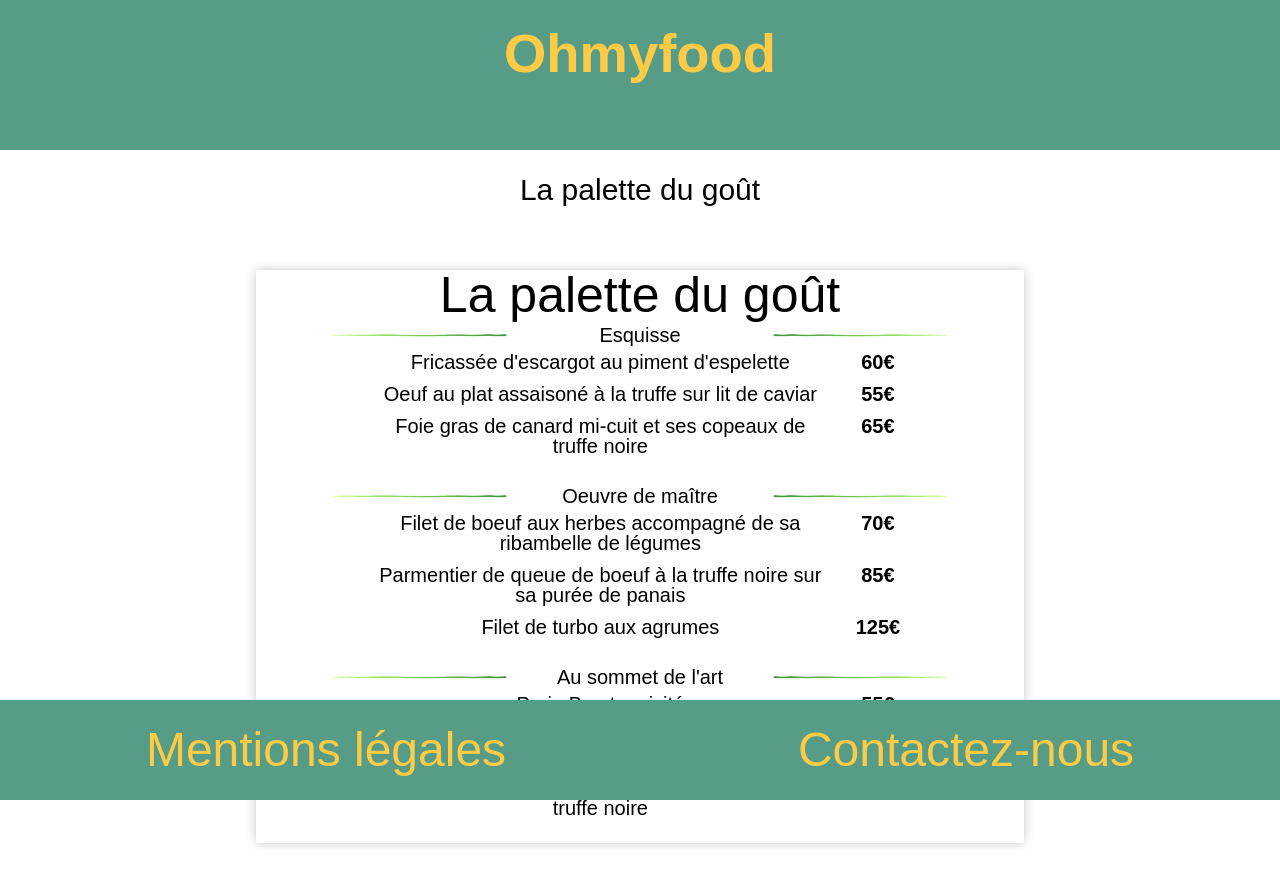
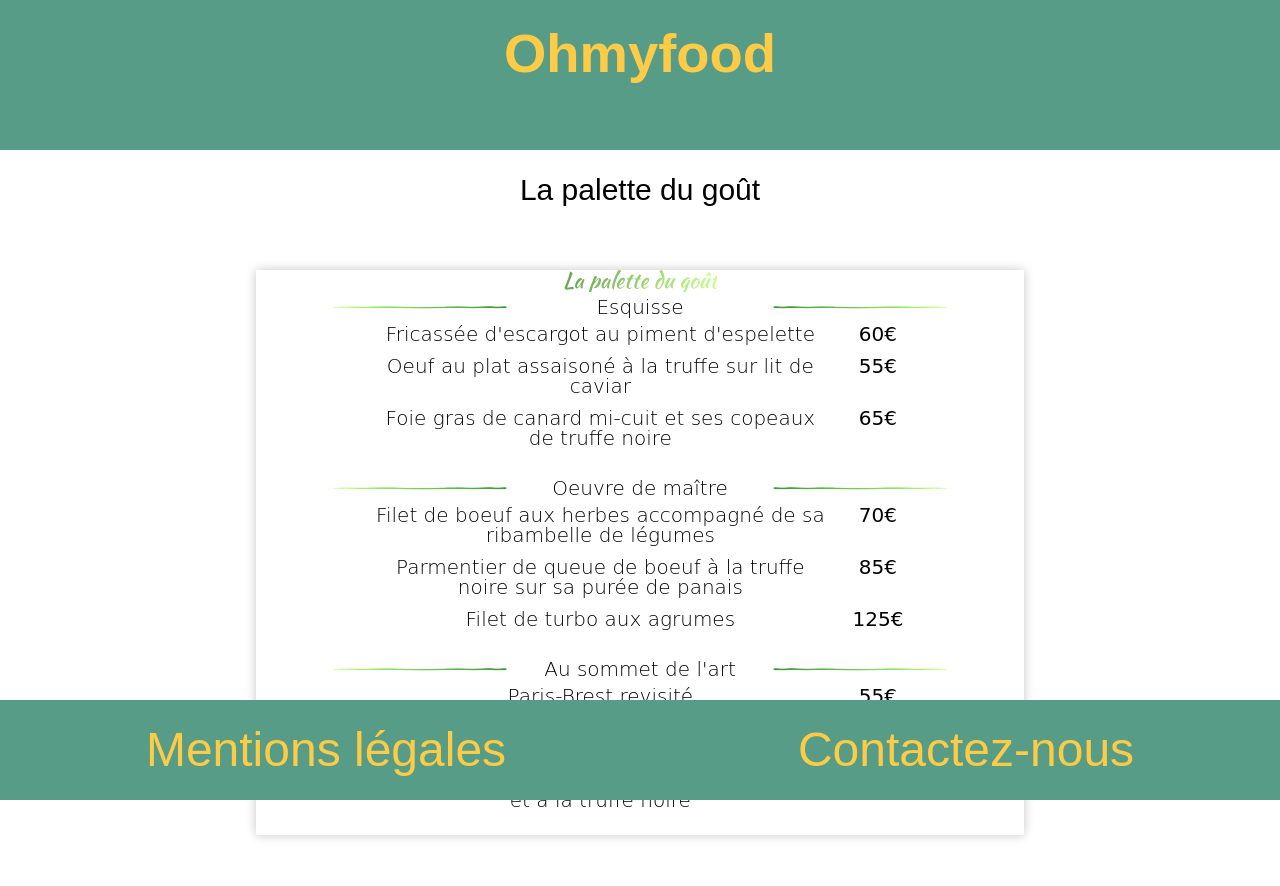
Before and after one commit to KevinDruart/P3_Druart_Kevin, a website: page menu4.html in a window 1280 px wide. Drawn offline with nearby package versions, Linux system fonts and the light colour scheme; files that its build step writes are made by us from their sources; a web font is replaced by a local one.

Commit message:
Update menu4.scss

```diff
--- a/sass/menu4.scss
+++ b/sass/menu4.scss
@@ -1,3 +1,5 @@
+@import "menu.scss";
+@import "variables.scss";
 /*parametre Fonts*/
 
 @font-face {
@@ -9,30 +11,58 @@
 
 }
 
-/*parametre couleurs du degradé*/
+@font-face {
+    font-family: 'kalamregular';
+    src: url('Fonts/kalam/kalam-regular-webfont.woff2') format('woff2'),
+         url('Fonts/kalam/kalam-regular-webfont.woff') format('woff');
+    font-weight: normal;
+    font-style: normal;
 
-$degrad-color7:#3EA132;
-$degrad-color8:#bff78a;
+}
 
-/*parametre menu page d'accueil*/
+/* parametre couleurs du degradé */
+
+$degrad-color8:#6AA256;
+$degrad-color9:#CCFE8F;
+
+/* parametre menu page d'accueil */
 
 .menu4 {
     font-family: 'kaushan_scriptregular';
-        h2 {
-            background: linear-gradient(to right, $degrad-color7 70%, $degrad-color8 100%);
-            -webkit-background-clip: text;
-            -webkit-text-fill-color: transparent;
-        }
-        h3 {
-            color: $degrad-color7;
-        }
+    background: linear-gradient(to left, $degrad-color9 20%, $degrad-color8 100%);
+    -webkit-background-clip: text;
+    -webkit-text-fill-color: transparent;
 }
 
-/*parametre page menu*/
 
-#la_palette main{
-    font-family: 'kaushan_scriptregular';
-        article {
-            background-color: $menu4;
-        }
+/* parametre page menu */
+
+#menu_4{
+    .sub_section{
+        font-family: 'kalamregular', cursive;
+        font-weight: 1;
+    }
+    h3{
+        font-family: 'kaushan_scriptregular';
+        font-size: 22px;
+        background: -webkit-linear-gradient(left, $degrad-color8, $degrad-color9);
+        -webkit-background-clip: text;
+        -webkit-text-fill-color: transparent;
+    }
+    h4{
+        font-weight: 100;
+    }
 }
+
+/* parametre responsive */
+
+@media all and (min-width: 576px){
+    h3 {
+        font-size: 30px;
+    }
+}
+@media all and (min-width: 992px){
+    h3 {
+        font-size: 50px;
+    }
+}
```
